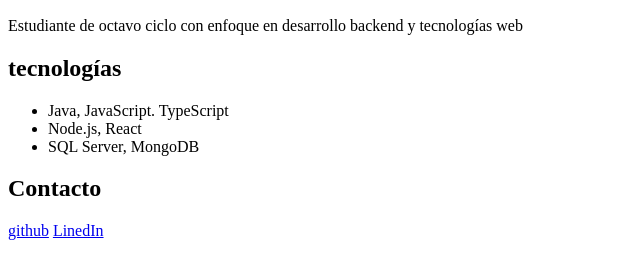
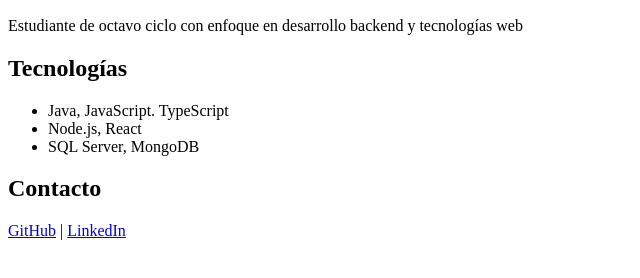
Before and after one commit to yohanvillarp/yohanvillarp.github.io, a plain HTML site: page index.html in a window 1280 px wide. Shown: the part 148-426 px from the top of the page, 0-640 px from the left. Drawn offline with Linux system fonts and the light colour scheme.

Commit message:
style: Corregir errores tipográficos y mejorar el formato

```diff
--- a/index.html
+++ b/index.html
@@ -3,6 +3,7 @@
 <head>
     <meta charset="UTF-8">
     <meta name="viewport" content="width=device-width, initial-scale=1.0">
+    <meta name="description" content="Portfolio de Yohan Nikel Villar Presentación, estudiante de Ingeniería de Sistemas especializado en desarrollo backend">
     <title>Yohan Villar - Backend Developer</title>
 </head>
 <body>
@@ -12,7 +13,7 @@
     <h2>Sobre mí</h2>
     <p>Estudiante de octavo ciclo con enfoque en desarrollo backend y tecnologías web</p>
 
-    <h2>tecnologías</h2>
+    <h2>Tecnologías</h2>
     <ul>
         <li>Java, JavaScript. TypeScript</li>
         <li>Node.js, React</li>
@@ -21,8 +22,8 @@
 
     <h2>Contacto</h2>
     <p>
-        <a href="https://github.com/yohanvillarp">github</a>
-        <a href="https://www.linkedin.com/in/yohanvillarp/">LinedIn</a>
+        <a href="https://github.com/yohanvillarp">GitHub</a> |
+        <a href="https://www.linkedin.com/in/yohanvillarp/">LinkedIn</a>
     </p>
 
 </body>
```
